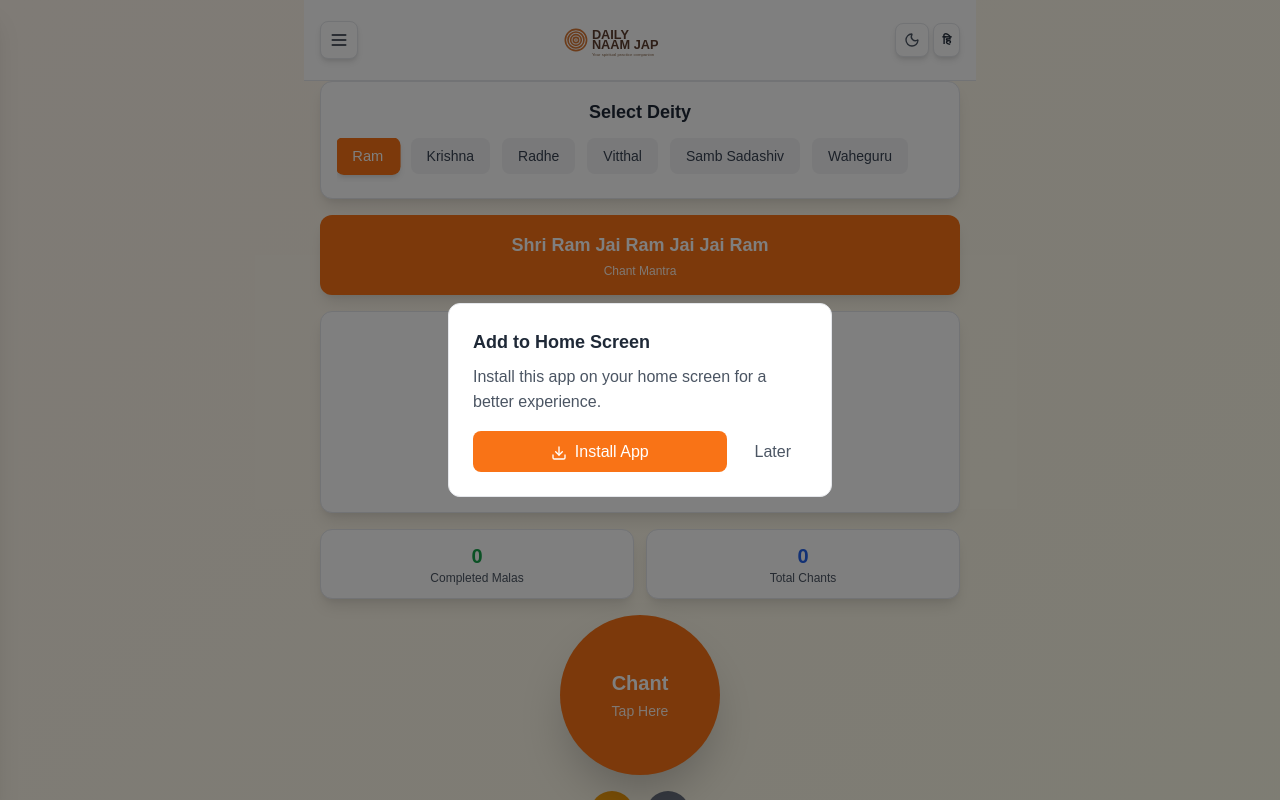
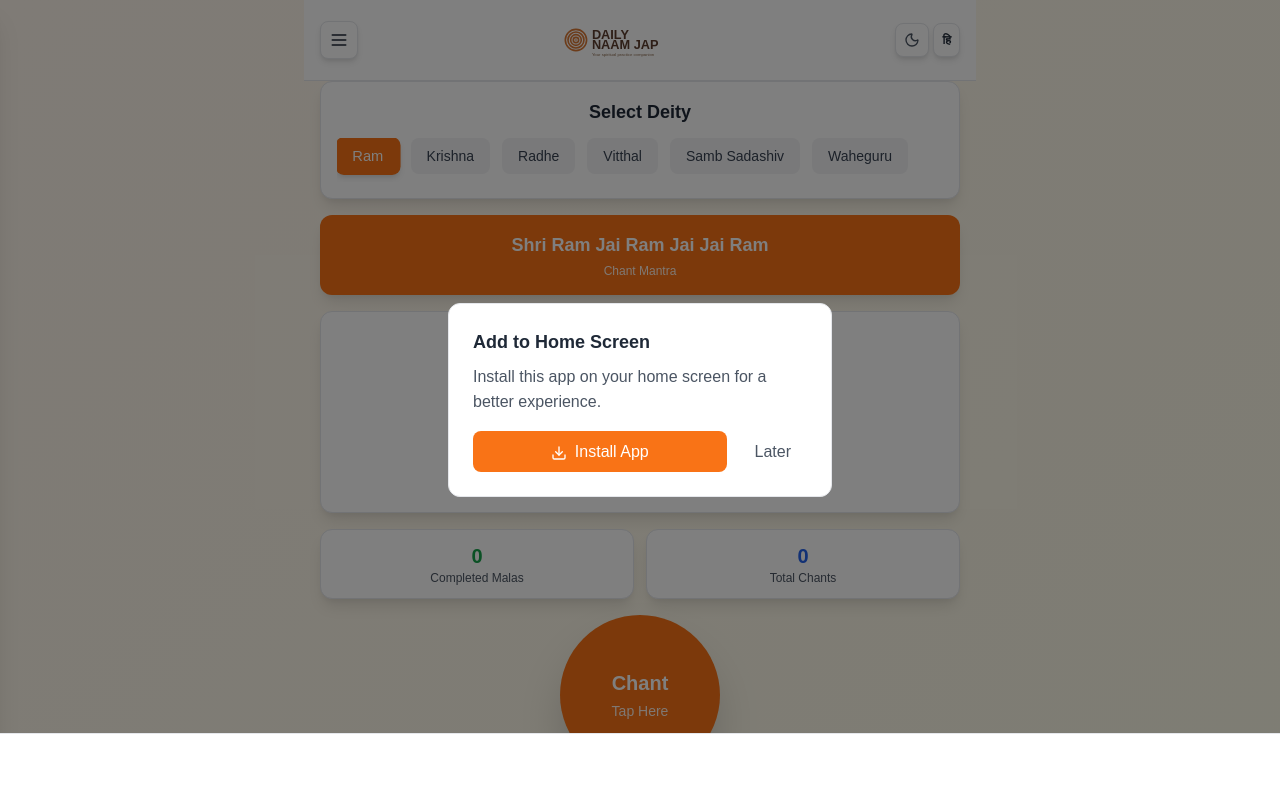
Before and after one commit to kumod-12/naam-jap, a Next.js app: page / in a window 1280 px wide. Shown: the top 800 px of the page. Built offline with nearby package versions, Linux system fonts and the light colour scheme.

Commit message:
Add files via upload

```diff
--- a/src/app/layout.tsx
+++ b/src/app/layout.tsx
@@ -3,6 +3,7 @@ import { Geist, Geist_Mono } from "next/font/google";
 import { Analytics } from "@vercel/analytics/next";
 import { SpeedInsights } from "@vercel/speed-insights/next";
 import ThemeProvider from '@/components/ThemeProvider';
+import BottomFixedAd from '@/components/BottomFixedAd';
 import "./globals.css";
 
 const geistSans = Geist({
@@ -100,7 +101,7 @@ export default function RootLayout({
         />
 
         {/* Google AdSense */}
-        <script async src="https://pagead2.googlesyndication.com/pagead/js/adsbygoogle.js?client=ca-pub-8211637256753557" crossOrigin="anonymous"></script>
+        <script async src="https://pagead2.googlesyndication.com/pagead/js/adsbygoogle.js?client=ca-pub-2243677965278567" crossOrigin="anonymous"></script>
 
         <script
           dangerouslySetInnerHTML={{
@@ -143,13 +144,14 @@ export default function RootLayout({
       >
         <ThemeProvider />
         {children}
-        <footer className="bg-gray-100 dark:bg-gray-800 border-t border-gray-200 dark:border-gray-700 py-4 mt-auto">
+        <footer className="bg-gray-100 dark:bg-gray-800 border-t border-gray-200 dark:border-gray-700 py-4 mt-auto mb-16">
           <div className="max-w-2xl mx-auto px-4 text-center">
             <p className="text-sm text-gray-600 dark:text-gray-400">
               Copyright © 2025 Daily Naam Jap - All Rights Reserved.
             </p>
           </div>
         </footer>
+        <BottomFixedAd />
         <Analytics />
         <SpeedInsights />
       </body>
--- a/src/components/AdBanner.tsx
+++ b/src/components/AdBanner.tsx
@@ -7,13 +7,17 @@ interface AdBannerProps {
   adFormat?: string;
   responsive?: boolean;
   style?: React.CSSProperties;
+  width?: string;
+  height?: string;
 }
 
 export default function AdBanner({
   adSlot,
   adFormat = 'auto',
   responsive = true,
-  style = { display: 'block' }
+  style,
+  width = 'auto',
+  height = 'auto'
 }: AdBannerProps) {
   useEffect(() => {
     try {
@@ -24,12 +28,18 @@ export default function AdBanner({
     }
   }, []);
 
+  const adStyle = style || {
+    display: 'inline-block',
+    width: width,
+    height: height
+  };
+
   return (
     <div className="ad-container my-4 text-center">
       <ins
         className="adsbygoogle"
-        style={style}
-        data-ad-client="ca-pub-8211637256753557"
+        style={adStyle}
+        data-ad-client="ca-pub-2243677965278567"
         data-ad-slot={adSlot}
         data-ad-format={adFormat}
         data-full-width-responsive={responsive.toString()}
--- /dev/null
+++ b/src/components/BottomFixedAd.tsx
@@ -0,0 +1,26 @@
+'use client';
+
+import { useEffect } from 'react';
+
+export default function BottomFixedAd() {
+  useEffect(() => {
+    try {
+      // @ts-ignore
+      (window.adsbygoogle = window.adsbygoogle || []).push({});
+    } catch (err) {
+      console.log(err);
+    }
+  }, []);
+
+  return (
+    <div className="fixed bottom-0 left-0 right-0 z-50 bg-white dark:bg-gray-800 border-t border-gray-200 dark:border-gray-700 p-2 flex justify-center shadow-lg">
+      {/* Bottom_fixed-ad */}
+      <ins
+        className="adsbygoogle"
+        style={{ display: 'inline-block', width: '300px', height: '50px' }}
+        data-ad-client="ca-pub-2243677965278567"
+        data-ad-slot="9592063681"
+      ></ins>
+    </div>
+  );
+}
```
Also changed, not shown: public/ads.txt.
